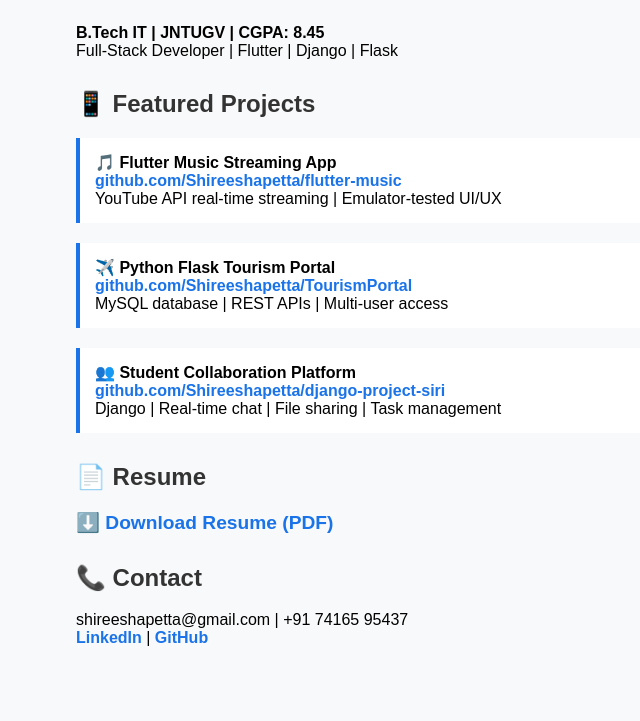
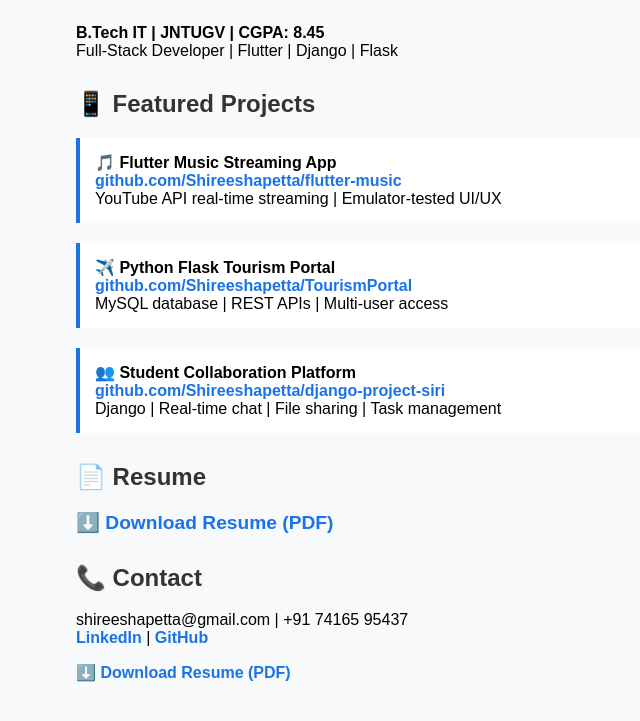
Before and after one commit to Shireeshapetta/Shireeshapetta.github.io, a plain HTML site: page index.html in a window 1280 px wide. Shown: the part 147-868 px from the top of the page, without its empty margins (164-804 px from the left). Drawn offline with Linux system fonts and the light colour scheme.

Commit message:
Update index.html

```diff
--- a/index.html
+++ b/index.html
@@ -42,5 +42,7 @@ Django | Real-time chat | File sharing | Task management
 <h2>📞 Contact</h2>
 <p>shireeshapetta@gmail.com | +91 74165 95437<br>
 <a href="https://linkedin.com/in/shireesha-p-6462ba2a9">LinkedIn</a> | <a href="https://github.com/Shireeshapetta">GitHub</a></p>
+  <a href="siriresume.pdf" download>⬇️ Download Resume (PDF)</a>
+
 </body>
 </html>
```
